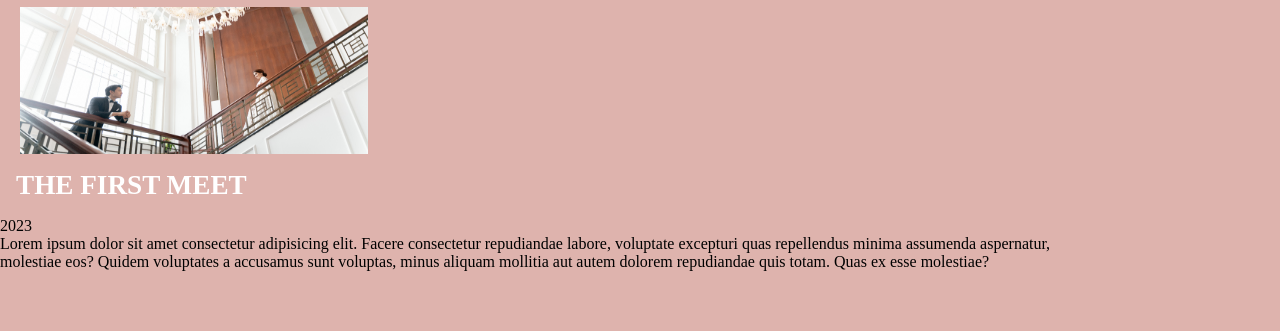
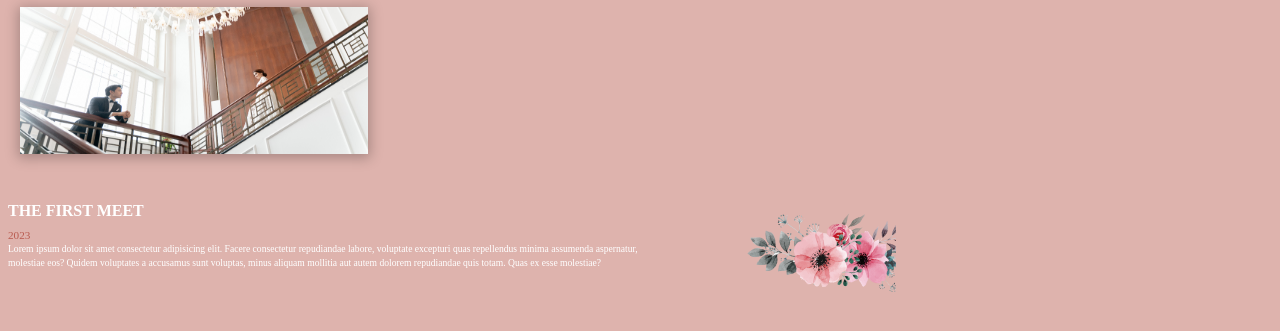
Before and after one commit to Nahrul/Nahrul-dan-Nissa, a plain HTML site: page pages/about.html in a window 1280 px wide. Shown: the part 57-388 px from the top of the page. Drawn offline with Linux system fonts and the light colour scheme.

Commit message:
membut about us

```diff
--- a/css/about.css
+++ b/css/about.css
@@ -44,12 +44,45 @@ body
     max-height: 147px;
     position: relative;
     right: -20px;
+    box-shadow: 0px 2px 12px 2px rgba(0, 0, 0, 0.25);
+    z-index: 99;
+}
+.firstmeet .judul::after
+{
+    content: '';
+    position: absolute;
+    background: url('../img/bunga.png');
+/*    background-color: darkred;*/
+    width: 164px;
+    height: 85px;
+/*    z-index: 9999;*/
+    top: 33%;
+    right: 30%;
 }
 
 .firstmeet .judul
 {
-    margin: 1rem;
-    font-size: 1.7rem;
+    margin:0.5rem;
+    margin-top: 3rem;
+    font-size: 1rem;
+    font-weight: 700;
     text-transform: uppercase;
     color: #fff;
 }
+
+.firstmeet .tahun
+{
+    font-size: 0.7rem;
+    font-weight: 400;
+    color: var(--button);
+    margin-left: 0.5rem;
+}
+
+.firstmeet p
+{
+    font-size: 0.6rem;
+    font-weight: 400;
+    line-height: 14px;
+    margin-left: 0.5rem;
+    color: #fff;
+}
```
